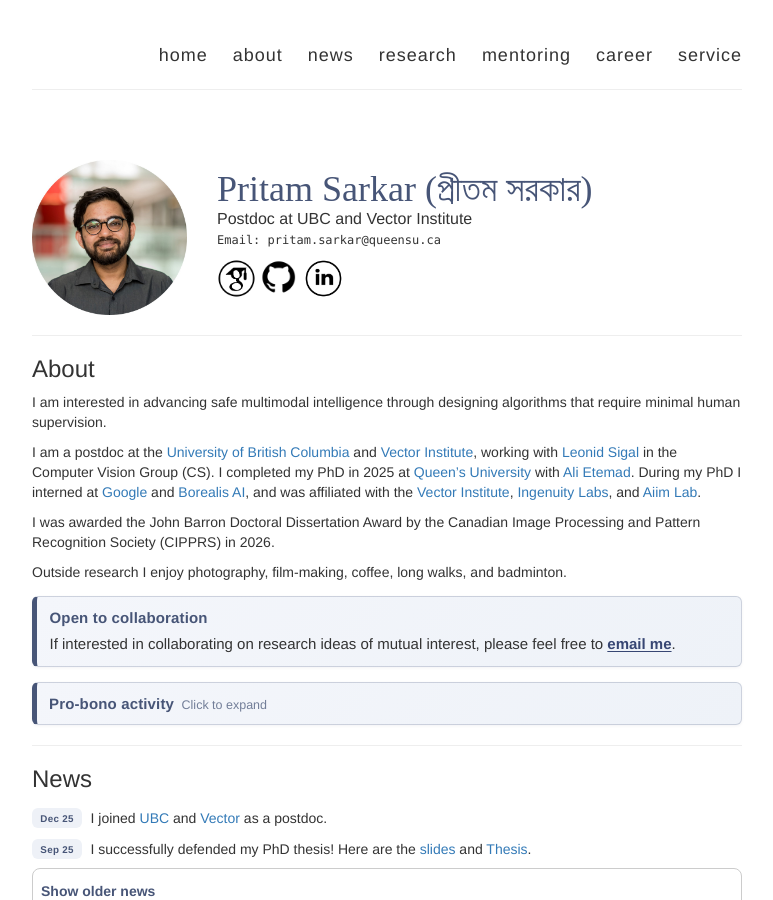
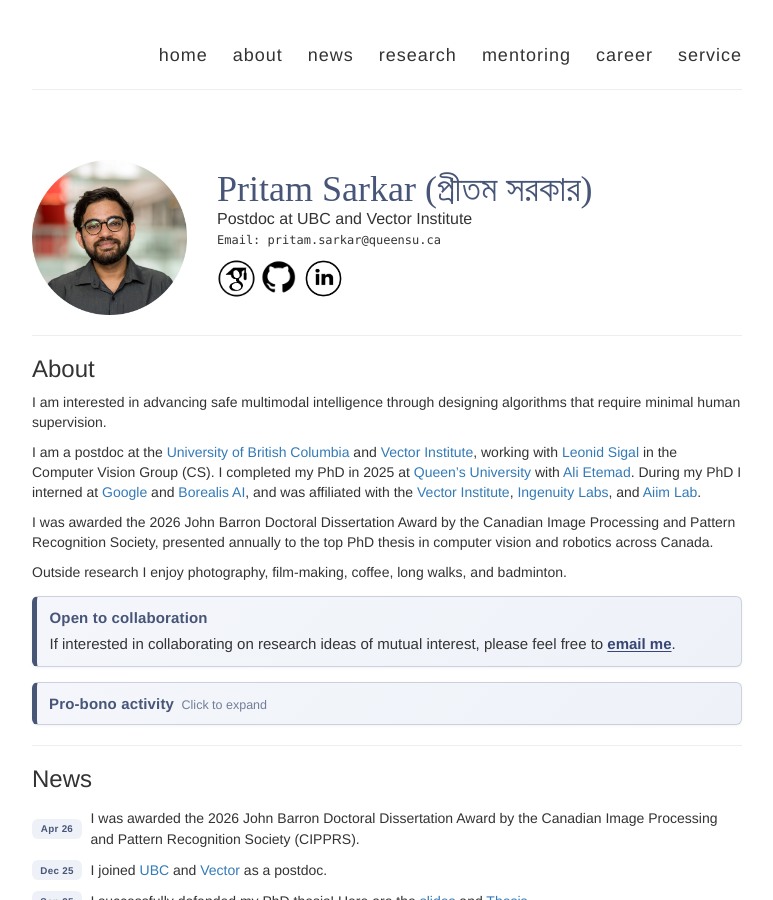
Before and after one commit to pritamqu/pritamqu.github.io, a Jekyll site: the page built from index.md, in a window 1280 px wide and 900 px high. Shown: the whole window, without its empty margins (253-1026 px from the left). Built offline with Jekyll 4.4.1, drawn with Linux system fonts in a browser that asks for light colours.

Commit message:
Doctoral Dissertation Award

```diff
--- a/index.md
+++ b/index.md
@@ -49,8 +49,7 @@ I am a postdoc at the [University of British Columbia](https://www.ubc.ca/) and
 
 
 <!-- I received the First Prize in the IEEE Research Excellence Awards (2023) for my work on self-supervised learning.  -->
-I was awarded the John Barron Doctoral Dissertation Award by the Canadian Image Processing and Pattern Recognition Society (CIPPRS) in 2026.
-
+I was awarded the 2026 John Barron Doctoral Dissertation Award by the Canadian Image Processing and Pattern Recognition Society, presented annually to the top PhD thesis in computer vision and robotics across Canada.
 
 Outside research I enjoy photography, film-making, coffee, long walks, and badminton.
 
@@ -90,6 +89,13 @@ Outside research I enjoy photography, film-making, coffee, long walks, and badmi
 
 <div class="news-feed">
 <ul class="news-feed__list">
+
+
+<li class="news-feed__item"><span class="news-feed__tag">Apr 26</span><span class="news-feed__body">
+I was awarded the 2026 John Barron Doctoral Dissertation Award by the Canadian Image Processing and Pattern Recognition Society (CIPPRS).
+</span></li>
+
+
 <li class="news-feed__item"><span class="news-feed__tag">Dec 25</span><span class="news-feed__body">I joined <a href="https://www.postdocs.ubc.ca/profile/pritam-sarkar">UBC</a> and <a href="https://vectorinstitute.ai/team/pritam-sarkar/">Vector</a> as a postdoc.</span></li>
 
 <li class="news-feed__item"><span class="news-feed__tag">Sep 25</span><span class="news-feed__body">I successfully defended my PhD thesis! Here are the <a href="https://docs.google.com/presentation/d/18-uRKXQ_1tO5Gnn3FGNVkybN2cidjHqCg2_d2cD-ZZM/">slides</a> and <a href="https://qspace.library.queensu.ca/items/e35f85c6-3a6b-49b7-ade1-70fdcf3bcd2a">Thesis</a>.</span></li>
```
